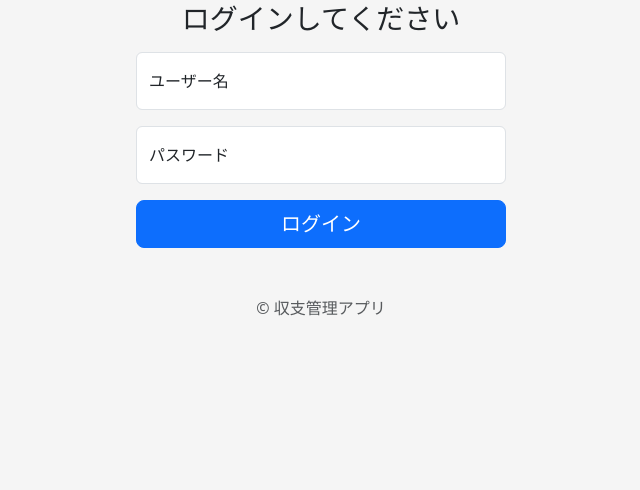
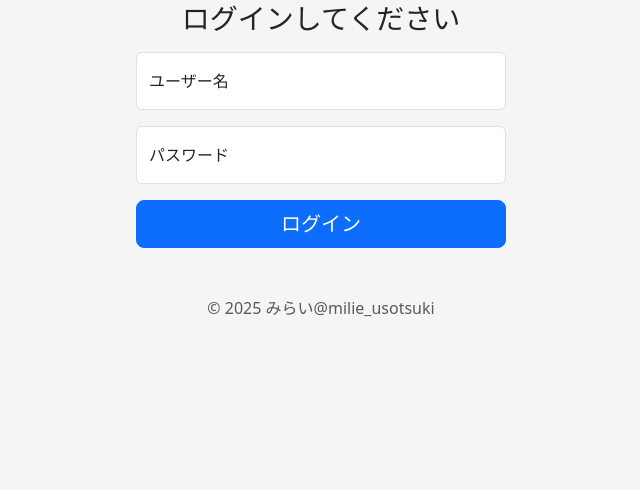
Before and after one commit to binbo-gami/game_shushi, a Django app: page /accounts/login/ in a window 1280 px wide. Shown: the part 231-721 px from the top of the page, without its empty margins (319-959 px from the left). Run offline with Django 5.2, Linux system fonts and the light colour scheme.

Commit message:
Update login.html

```diff
--- a/templates/registration/login.html
+++ b/templates/registration/login.html
@@ -44,7 +44,7 @@
             </div>
 
             <button class="w-100 btn btn-lg btn-primary" type="submit">ログイン</button>
-            <p class="mt-5 mb-3 text-muted">&copy; 収支管理アプリ</p>
+            <p class="mt-5 mb-3 text-muted">&copy; 2025 みらい@milie_usotsuki</p>
         </form>
     </main>
 
```
